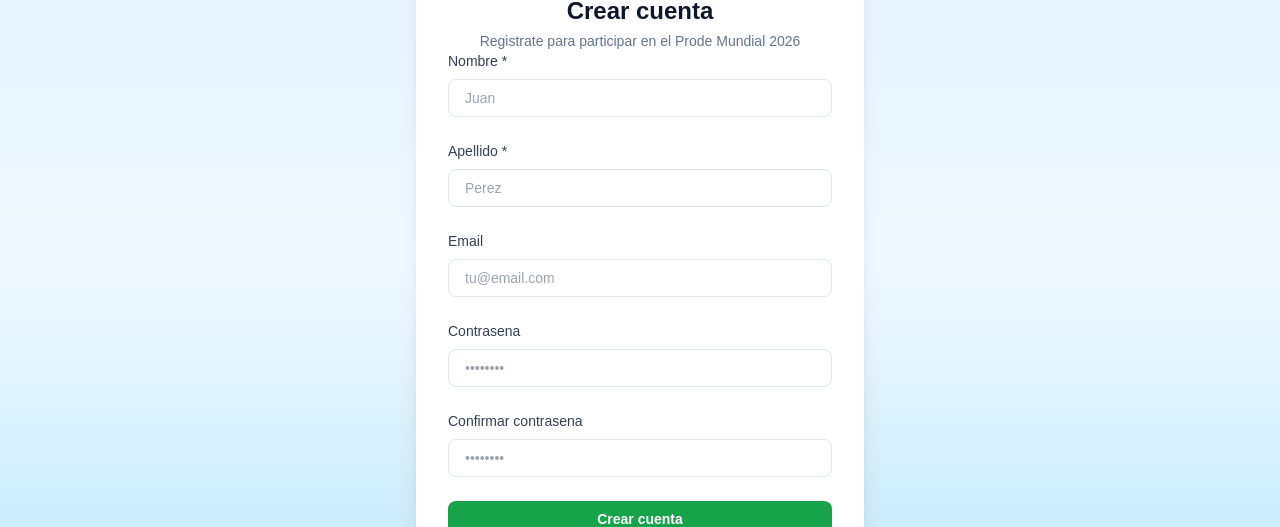
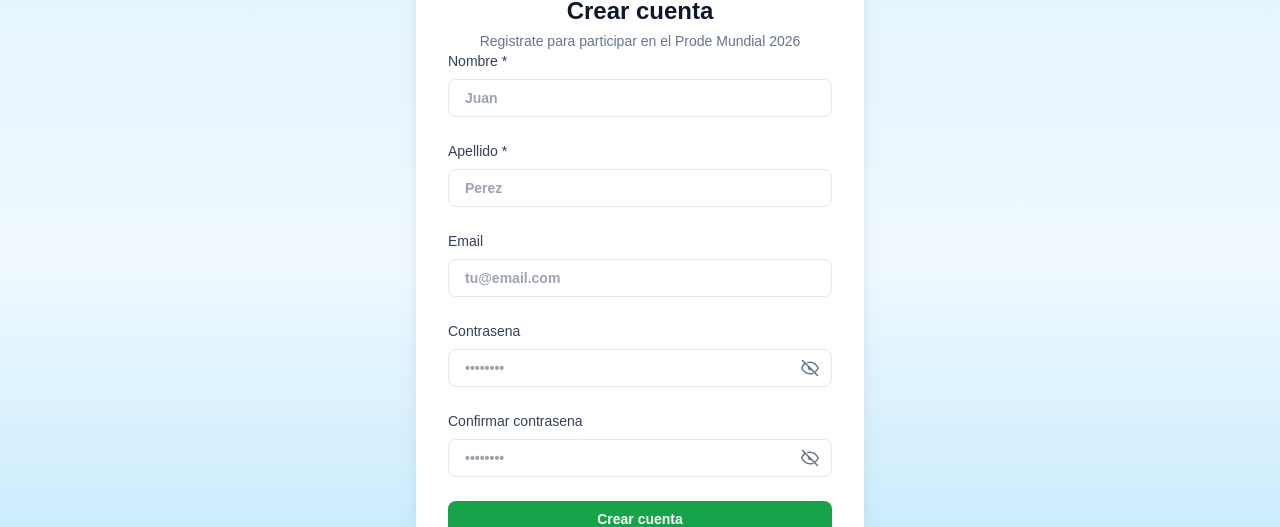
Before and after one commit to Sebitash/prode-off-topic-mundial-2026, a Next.js app: page /auth/signup in a window 1280 px wide. Shown: the part 141-668 px from the top of the page. Built offline with nearby package versions, Linux system fonts and the light colour scheme; no server answers.

Commit message:
fixing redirect and adding eye for password and changing color

```diff
--- a/app/auth/login/page.tsx
+++ b/app/auth/login/page.tsx
@@ -10,6 +10,7 @@ export const dynamic = "force-dynamic";
 export default function LoginPage() {
   const [email, setEmail] = useState('')
   const [password, setPassword] = useState('')
+  const [showPassword, setShowPassword] = useState(false)
   const [error, setError] = useState<string | null>(null)
   const [loading, setLoading] = useState(false)
   const [loadingGoogle, setLoadingGoogle] = useState(false)
@@ -29,7 +30,7 @@ export default function LoginPage() {
 
       if (error) throw error
 
-      router.push('/matches')
+      router.replace('/dashboard/rules')
       router.refresh()
     } catch (error: any) {
       setError(error.message)
@@ -46,7 +47,7 @@ export default function LoginPage() {
       const { error } = await supabase.auth.signInWithOAuth({
         provider: 'google',
         options: {
-          redirectTo: `${window.location.origin}/matches`,
+          redirectTo: `${window.location.origin}/dashboard/rules`,
         },
       })
 
@@ -89,7 +90,7 @@ export default function LoginPage() {
               value={email}
               onChange={(e) => setEmail(e.target.value)}
               required
-              className="w-full rounded-lg border border-slate-200 px-4 py-2 text-sm focus:border-sky-400 focus:outline-none focus:ring-2 focus:ring-sky-100"
+              className="w-full rounded-lg border border-slate-200 px-4 py-2 text-sm font-semibold text-slate-900 focus:border-sky-400 focus:outline-none focus:ring-2 focus:ring-sky-100"
               placeholder="tu@email.com"
             />
           </div>
@@ -98,15 +99,48 @@ export default function LoginPage() {
             <label htmlFor="password" className="mb-2 block text-sm font-medium text-slate-700">
               Contrasena
             </label>
+            <div className="relative">
               <input
                 id="password"
-              type="password"
+                type={showPassword ? 'text' : 'password'}
                 value={password}
                 onChange={(e) => setPassword(e.target.value)}
                 required
-              className="w-full rounded-lg border border-slate-200 px-4 py-2 text-sm focus:border-sky-400 focus:outline-none focus:ring-2 focus:ring-sky-100"
+                className="w-full rounded-lg border border-slate-200 px-4 py-2 pr-10 text-sm font-semibold text-slate-900 focus:border-sky-400 focus:outline-none focus:ring-2 focus:ring-sky-100"
                 placeholder="••••••••"
               />
+              <button
+                type="button"
+                onClick={() => setShowPassword((value) => !value)}
+                className="absolute inset-y-0 right-0 flex items-center px-3 text-slate-500 hover:text-slate-700"
+                aria-label={showPassword ? 'Ocultar contrasena' : 'Mostrar contrasena'}
+              >
+                <svg
+                  aria-hidden="true"
+                  viewBox="0 0 24 24"
+                  fill="none"
+                  stroke="currentColor"
+                  strokeWidth="1.8"
+                  strokeLinecap="round"
+                  strokeLinejoin="round"
+                  className="h-5 w-5"
+                >
+                  {showPassword ? (
+                    <>
+                      <path d="M2 12s4-6 10-6 10 6 10 6-4 6-10 6-10-6-10-6" />
+                      <circle cx="12" cy="12" r="3" />
+                    </>
+                  ) : (
+                    <>
+                      <path d="M3 3l18 18" />
+                      <path d="M10.6 10.6a2 2 0 0 0 2.8 2.8" />
+                      <path d="M9.4 5.4C10.2 5.1 11.1 5 12 5c6 0 10 7 10 7a17.4 17.4 0 0 1-4.2 5.1" />
+                      <path d="M6.2 6.2A17.3 17.3 0 0 0 2 12s4 7 10 7c1.3 0 2.5-.2 3.6-.6" />
+                    </>
+                  )}
+                </svg>
+              </button>
+            </div>
           </div>
 
           <button
--- a/app/auth/signup/page.tsx
+++ b/app/auth/signup/page.tsx
@@ -10,9 +10,11 @@ export const dynamic = "force-dynamic";
 export default function SignUpPage() {
   const [email, setEmail] = useState('')
   const [password, setPassword] = useState('')
+  const [showPassword, setShowPassword] = useState(false)
   const [firstName, setFirstName] = useState('')
   const [lastName, setLastName] = useState('')
   const [confirmPassword, setConfirmPassword] = useState('')
+  const [showConfirmPassword, setShowConfirmPassword] = useState(false)
   const [error, setError] = useState<string | null>(null)
   const [loading, setLoading] = useState(false)
   const router = useRouter()
@@ -82,7 +84,7 @@ export default function SignUpPage() {
               value={firstName}
               onChange={(e) => setFirstName(e.target.value)}
               required
-              className="w-full rounded-lg border border-slate-200 px-4 py-2 text-sm focus:border-sky-400 focus:outline-none focus:ring-2 focus:ring-sky-100"
+              className="w-full rounded-lg border border-slate-200 px-4 py-2 text-sm font-semibold text-slate-900 focus:border-sky-400 focus:outline-none focus:ring-2 focus:ring-sky-100"
               placeholder="Juan"
             />
           </div>
@@ -97,7 +99,7 @@ export default function SignUpPage() {
               value={lastName}
               onChange={(e) => setLastName(e.target.value)}
               required
-              className="w-full rounded-lg border border-slate-200 px-4 py-2 text-sm focus:border-sky-400 focus:outline-none focus:ring-2 focus:ring-sky-100"
+              className="w-full rounded-lg border border-slate-200 px-4 py-2 text-sm font-semibold text-slate-900 focus:border-sky-400 focus:outline-none focus:ring-2 focus:ring-sky-100"
               placeholder="Perez"
             />
           </div>
@@ -112,7 +114,7 @@ export default function SignUpPage() {
               value={email}
               onChange={(e) => setEmail(e.target.value)}
               required
-              className="w-full rounded-lg border border-slate-200 px-4 py-2 text-sm focus:border-sky-400 focus:outline-none focus:ring-2 focus:ring-sky-100"
+              className="w-full rounded-lg border border-slate-200 px-4 py-2 text-sm font-semibold text-slate-900 focus:border-sky-400 focus:outline-none focus:ring-2 focus:ring-sky-100"
               placeholder="tu@email.com"
             />
           </div>
@@ -121,32 +123,98 @@ export default function SignUpPage() {
             <label htmlFor="password" className="mb-2 block text-sm font-medium text-slate-700">
               Contrasena
             </label>
+            <div className="relative">
               <input
                 id="password"
-              type="password"
+                type={showPassword ? 'text' : 'password'}
                 value={password}
                 onChange={(e) => setPassword(e.target.value)}
                 required
                 minLength={6}
-              className="w-full rounded-lg border border-slate-200 px-4 py-2 text-sm focus:border-sky-400 focus:outline-none focus:ring-2 focus:ring-sky-100"
+                className="w-full rounded-lg border border-slate-200 px-4 py-2 pr-10 text-sm font-semibold text-slate-900 focus:border-sky-400 focus:outline-none focus:ring-2 focus:ring-sky-100"
                 placeholder="••••••••"
               />
+              <button
+                type="button"
+                onClick={() => setShowPassword((value) => !value)}
+                className="absolute inset-y-0 right-0 flex items-center px-3 text-slate-500 hover:text-slate-700"
+                aria-label={showPassword ? 'Ocultar contrasena' : 'Mostrar contrasena'}
+              >
+                <svg
+                  aria-hidden="true"
+                  viewBox="0 0 24 24"
+                  fill="none"
+                  stroke="currentColor"
+                  strokeWidth="1.8"
+                  strokeLinecap="round"
+                  strokeLinejoin="round"
+                  className="h-5 w-5"
+                >
+                  {showPassword ? (
+                    <>
+                      <path d="M2 12s4-6 10-6 10 6 10 6-4 6-10 6-10-6-10-6" />
+                      <circle cx="12" cy="12" r="3" />
+                    </>
+                  ) : (
+                    <>
+                      <path d="M3 3l18 18" />
+                      <path d="M10.6 10.6a2 2 0 0 0 2.8 2.8" />
+                      <path d="M9.4 5.4C10.2 5.1 11.1 5 12 5c6 0 10 7 10 7a17.4 17.4 0 0 1-4.2 5.1" />
+                      <path d="M6.2 6.2A17.3 17.3 0 0 0 2 12s4 7 10 7c1.3 0 2.5-.2 3.6-.6" />
+                    </>
+                  )}
+                </svg>
+              </button>
+            </div>
           </div>
 
           <div>
             <label htmlFor="confirmPassword" className="mb-2 block text-sm font-medium text-slate-700">
               Confirmar contrasena
             </label>
+            <div className="relative">
               <input
                 id="confirmPassword"
-              type="password"
+                type={showConfirmPassword ? 'text' : 'password'}
                 value={confirmPassword}
                 onChange={(e) => setConfirmPassword(e.target.value)}
                 required
                 minLength={6}
-              className="w-full rounded-lg border border-slate-200 px-4 py-2 text-sm focus:border-sky-400 focus:outline-none focus:ring-2 focus:ring-sky-100"
+                className="w-full rounded-lg border border-slate-200 px-4 py-2 pr-10 text-sm font-semibold text-slate-900 focus:border-sky-400 focus:outline-none focus:ring-2 focus:ring-sky-100"
                 placeholder="••••••••"
               />
+              <button
+                type="button"
+                onClick={() => setShowConfirmPassword((value) => !value)}
+                className="absolute inset-y-0 right-0 flex items-center px-3 text-slate-500 hover:text-slate-700"
+                aria-label={showConfirmPassword ? 'Ocultar contrasena' : 'Mostrar contrasena'}
+              >
+                <svg
+                  aria-hidden="true"
+                  viewBox="0 0 24 24"
+                  fill="none"
+                  stroke="currentColor"
+                  strokeWidth="1.8"
+                  strokeLinecap="round"
+                  strokeLinejoin="round"
+                  className="h-5 w-5"
+                >
+                  {showConfirmPassword ? (
+                    <>
+                      <path d="M2 12s4-6 10-6 10 6 10 6-4 6-10 6-10-6-10-6" />
+                      <circle cx="12" cy="12" r="3" />
+                    </>
+                  ) : (
+                    <>
+                      <path d="M3 3l18 18" />
+                      <path d="M10.6 10.6a2 2 0 0 0 2.8 2.8" />
+                      <path d="M9.4 5.4C10.2 5.1 11.1 5 12 5c6 0 10 7 10 7a17.4 17.4 0 0 1-4.2 5.1" />
+                      <path d="M6.2 6.2A17.3 17.3 0 0 0 2 12s4 7 10 7c1.3 0 2.5-.2 3.6-.6" />
+                    </>
+                  )}
+                </svg>
+              </button>
+            </div>
           </div>
 
           <button
--- a/components/ui/DashboardNav.tsx
+++ b/components/ui/DashboardNav.tsx
@@ -17,7 +17,7 @@ export default function DashboardNav({ user }: { user: User }) {
 
   const handleLogout = async () => {
     await supabase.auth.signOut()
-    router.push('/')
+    router.replace('/auth/login')
     router.refresh()
   }
 
```
Also changed, not shown: lib/supabase/middleware.ts (+25 -1 lines). Lines whose indentation alone changed are shown as unchanged.
